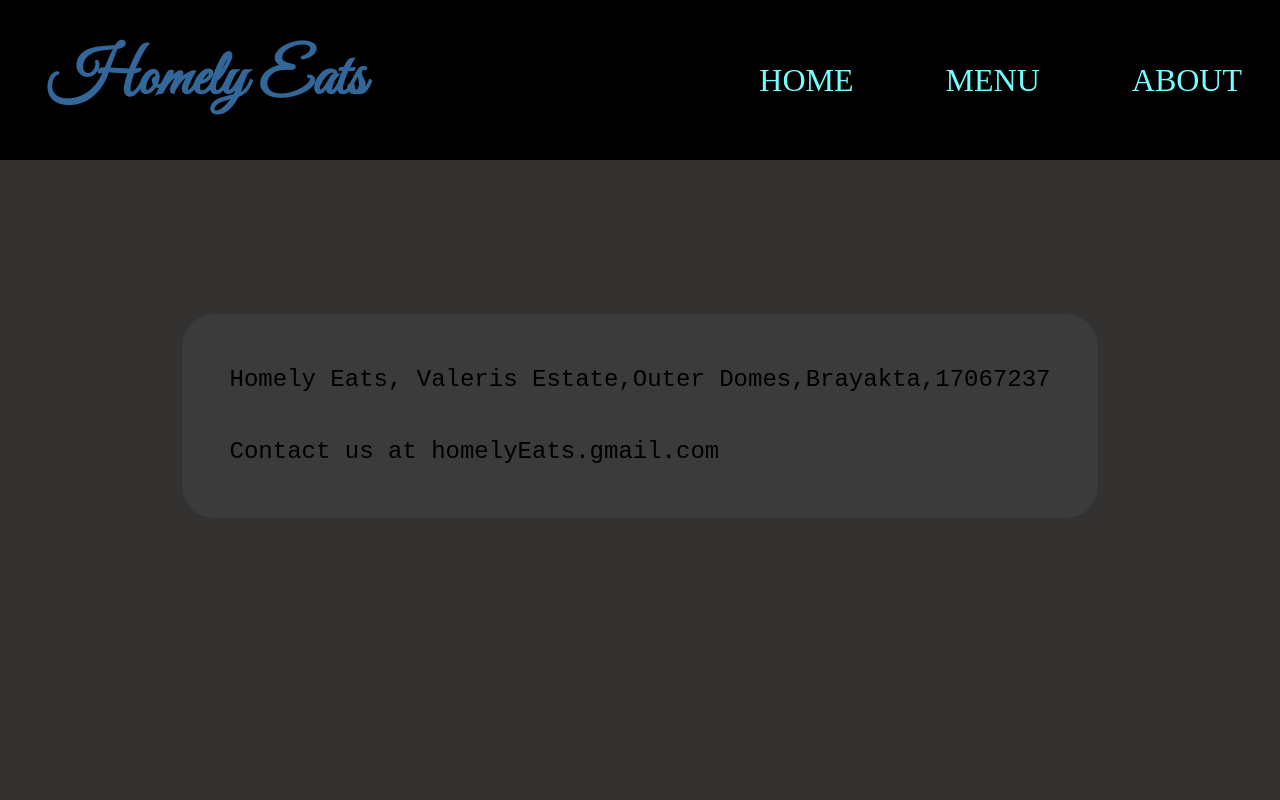
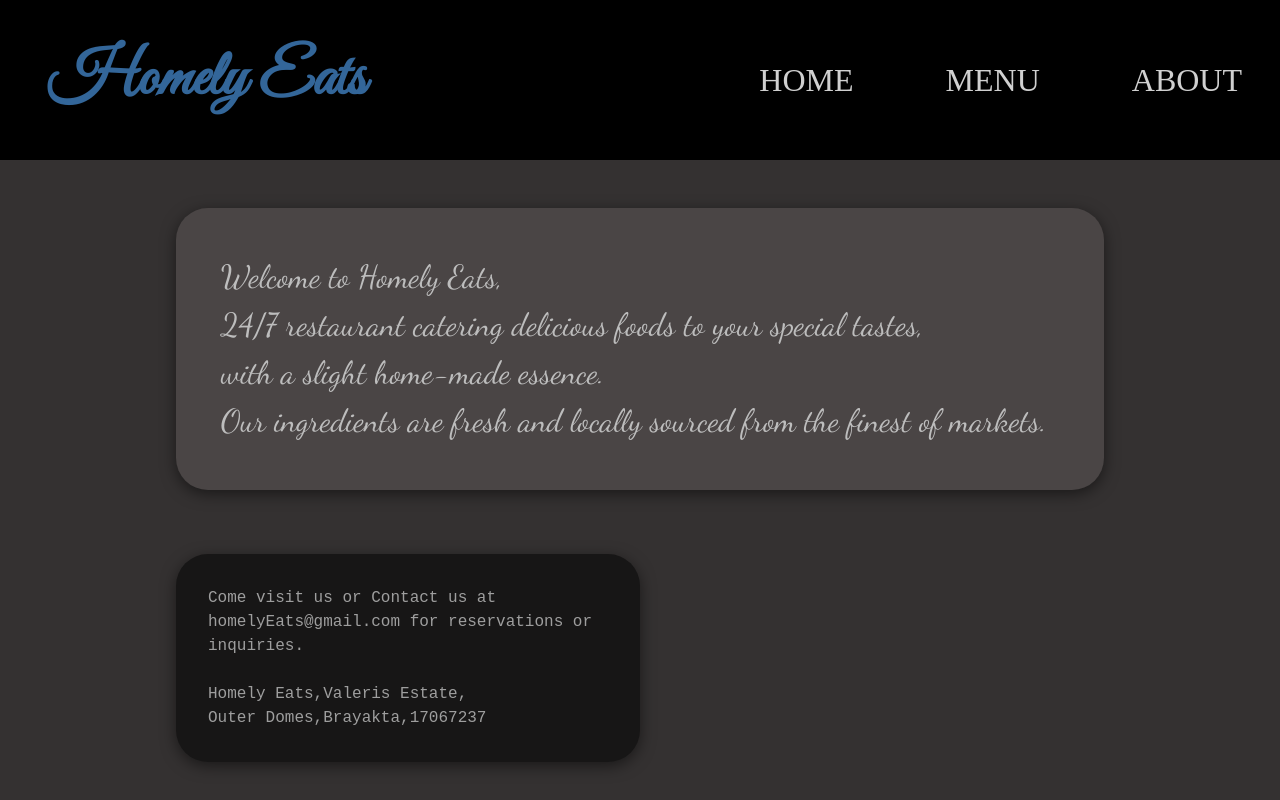
Before and after one commit to PDK34/Restaurant-page, a website built with webpack: page src/template.html in a window 1280 px wide. Both pictures are taken after a click on the button "ABOUT". Built offline with nearby package versions, Linux system fonts and the light colour scheme; a web font is replaced by a local one.

Commit message:
Update about page design

```diff
--- a/src/about.js
+++ b/src/about.js
@@ -6,11 +6,14 @@ export default function aboutPage(){
     aboutPage.classList.add('about-page');
 
     const div = document.createElement('div');
-    div.textContent = 'Homely Eats, Valeris Estate,Outer Domes,Brayakta,17067237\n\nContact us at homelyEats.gmail.com';
+    div.textContent = 'Welcome to Homely Eats,\n 24/7 restaurant catering delicious foods to your special tastes,\nwith a slight home-made essence.\n Our ingredients are fresh and locally sourced from the finest of markets.';
 
+    const div2 = document.createElement('div');
+    div2.textContent = 'Come visit us or Contact us at homelyEats@gmail.com for reservations or inquiries.\n\nHomely Eats,Valeris Estate,\nOuter Domes,Brayakta,17067237\n';
+    div2.classList.add('contact-section');
     div.classList.add('about-section');
 
-    aboutPage.append(div);
+    aboutPage.append(div,div2);
 
     content.append(aboutPage);
 
--- a/src/pageLoad.js
+++ b/src/pageLoad.js
@@ -6,7 +6,7 @@ export default function pageLoad(){
     leftContent.classList.add('leftcontent');
 
     const comment  = document.createElement('div');
-    comment.textContent = 'Divine taste carefully curated to meet the needs of your taste buds, along with the bliss of a homely touch';
+    comment.textContent = '" Divine taste carefully curated to meet the needs of your taste buds, along with the bliss of a homely touch "';
     comment.classList.add('comment');
     leftContent.appendChild(comment);
 
--- a/src/styles.css
+++ b/src/styles.css
@@ -56,7 +56,7 @@ body{
     cursor: pointer;
     font-size: 2rem;
     background-color: #000000;
-    color: rgb(115, 255, 255);
+    color: rgb(208, 208, 208);
 }
 
 .main-header>.navigation-bar>button:hover{
@@ -86,7 +86,7 @@ body{
 .comment{
     border: 1px solid black;
     border-radius: 2rem;
-    background-color: rgb(190, 108, 25);
+    background-color: rgb(110, 61, 12);
     padding: 1rem;
     font-family: 'Dancing Script';
     color: rgb(163, 255, 224);
@@ -147,20 +147,78 @@ body{
     background-size: 180%;
 }
 
+.menu-page{
+    width: 100%;
+    padding: 1rem;
+    border: dashed 2px rgb(153, 153, 153);
+    border-radius: 2rem;
+    background-color: #4d4d4d;
+    display: flex;
+    flex-direction: column;
+
+}
+
+.menu-item{
+    width: 100%;
+
+    padding: 1rem;
+    background-color: #3b3b3b;
+
+}
 .about-page{
     font-family: monospace;
-    font-size: 1.5rem;
+    font-size: 1rem;
     display: flex;
-
+    flex-direction: column;
     width: 80%;
     height: 80%;
-        justify-content: center;
-    align-items: center;
+        justify-content: start;
     white-space: pre-line;
+    gap:4rem;
+    padding: 3rem;
 }
 .about-section{
 
-background-color: #3b3b3b;
+background-color: #4a4545;
+color: #bdbdbd;
+
     border-radius: 2rem;
-    padding: 3rem;
+    padding: 2.8rem;
+        box-shadow: 0 4px 15px rgba(0,0,0,0.5);
+        font-family: 'Dancing Script';
+        font-size: 2rem;
+        transition: all 0.2s ease-in-out;
+
 }
+.about-section:hover{
+
+background-color: #2d2b2b;
+color: #e3e3e3;
+
+    border-radius: 2rem;
+    padding: 3.2rem;
+        box-shadow: 0 4px 15px rgba(70, 70, 70, 0.5);
+        font-size: 2.2rem;
+
+}
+
+.contact-section{
+background-color: #171616;
+color: #9e9e9e;
+
+    border-radius: 2rem;
+    padding: 2rem;
+        box-shadow: 0 4px 15px rgba(0,0,0,0.5);
+        width: 50%;
+                transition: all 0.2s ease-in-out;
+
+}
+.contact-section:hover{
+background-color: #171616;
+color: #dddddd;
+
+    border-radius: 2rem;
+        box-shadow: 0 4px 15px rgba(48, 48, 48, 0.5);
+        width: 90%;
+        font-size: 1.21rem;
+}
```
